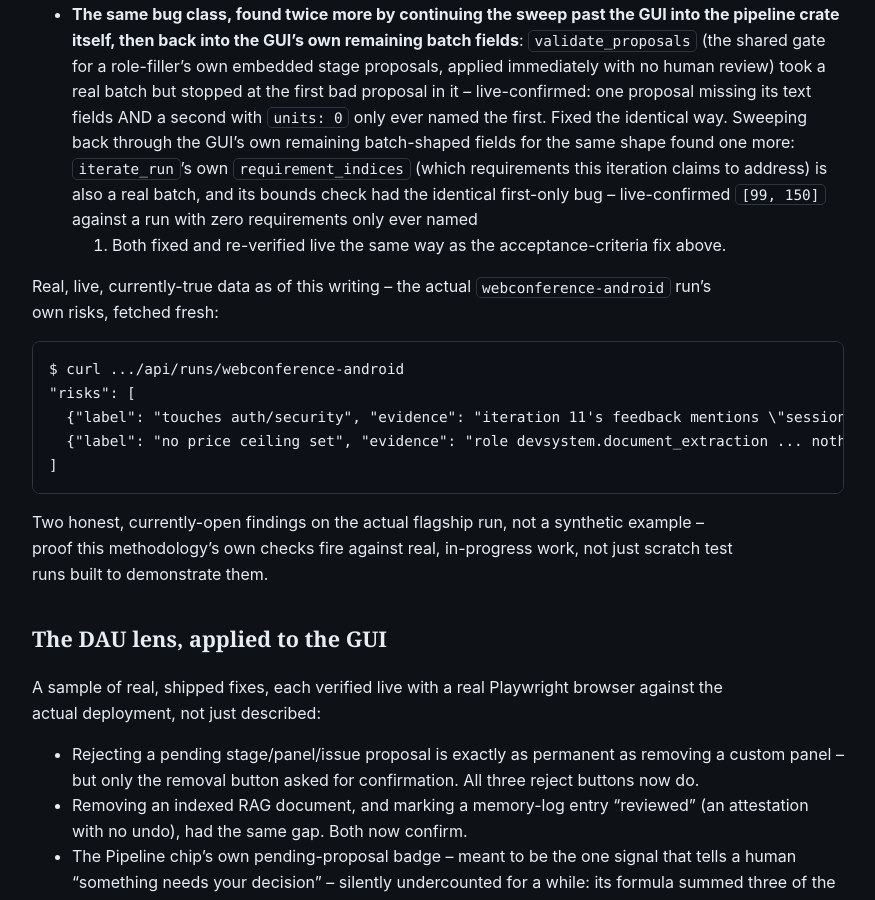
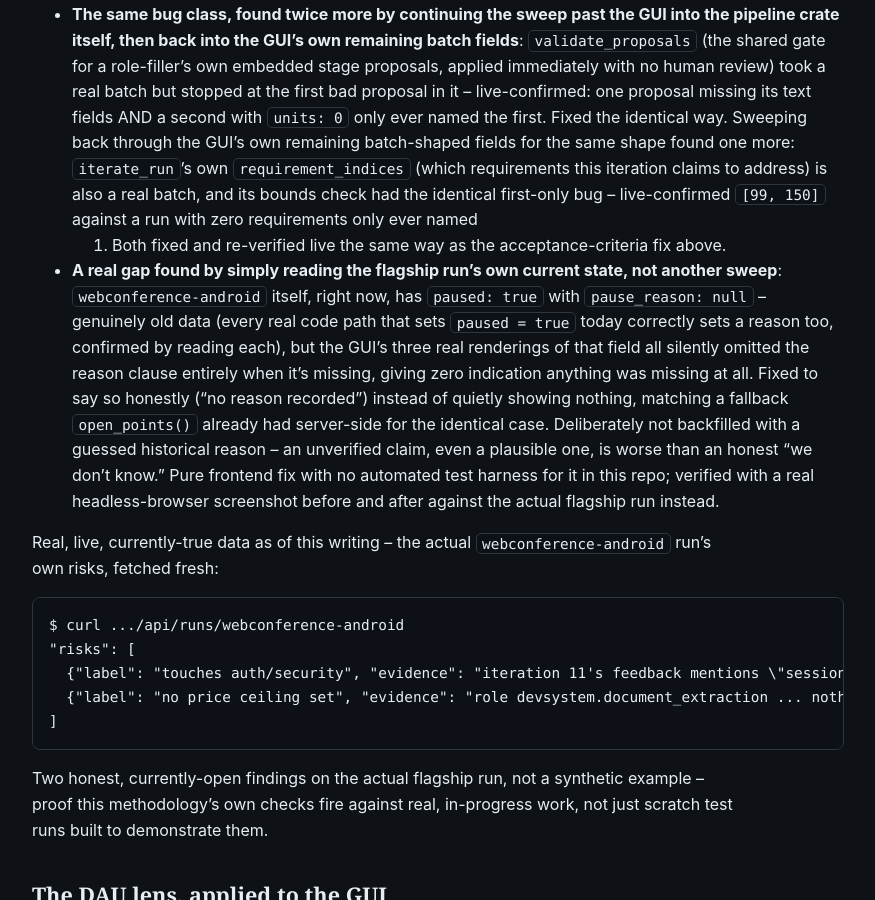
Before and after one commit to scimbe/CADS-devsystem-docs, a Jekyll site: the page built from _explanation/dau-lens-and-stress-testing.md, in a window 1280 px wide and 900 px high, scrolled down 7269 px. Shown: the whole window, without its empty margins (322-1197 px from the left). Built offline with Jekyll 4.4.1, drawn with Linux system fonts in a browser that asks for light colours; some of the changed text lies outside the part shown.

Commit message:
docs: document the pause-reason disclosure fix (CADS-devsystem@a599dd9)
Real gap found and closed 2026-08-06: webconference-android's own real
state showed paused: true with pause_reason: null (data older than the
field), and the GUI silently omitted the reason clause entirely instead of
disclosing the gap -- inconsistent with open_points()'s own already-honest
fallback for the same case.

- why-did-my-run-pause.md: documented the "what if the reason itself is
  missing" case, with a real Playwright screenshot of the actual flagship
  run's own Health & Criteria panel showing the honest "no reason recorded"
  banner. Explicitly notes the deliberate choice not to backfill a guessed
  historical reason.
- dau-lens-and-stress-testing.md: bumped running tallies (sixty->sixty-one
  rounds, forty-seven->forty-eight real gaps), added a representative-sample
  bullet -- noting this one has no automated test harness coverage (pure
  frontend), verified via a real before/after screenshot instead.

Hermetic Jekyll build confirmed clean; verified all new content and the new
screenshot actually rendered/copied in the built site before shipping.

Co-Authored-By: Claude Sonnet 5 <noreply@anthropic.com>
Claude-Session: https://claude.ai/code/session_018FkngvdKnmVcAT84EZe7Ur

```diff
--- a/_explanation/dau-lens-and-stress-testing.md
+++ b/_explanation/dau-lens-and-stress-testing.md
@@ -148,8 +148,8 @@ day -- the paused banner now shows the actual real reason for all three, not a g
 
 ## The real track record
 
-As of this writing, the stress test has run **sixty** real rounds against the actual
-deployment, finding and closing forty-seven real gaps -- not simulated, not hypothetical. A
+As of this writing, the stress test has run **sixty-one** real rounds against the actual
+deployment, finding and closing forty-eight real gaps -- not simulated, not hypothetical. A
 representative sample, each with its own real live before/after proof:
 
 - A one-line rubber-stamp review (`"looks fine to me"`) satisfied the mandatory review gate just as
@@ -293,6 +293,17 @@ representative sample, each with its own real live before/after proof:
   iteration claims to address) is also a real batch, and its bounds check had the identical
   first-only bug -- live-confirmed `[99, 150]` against a run with zero requirements only ever named
   99. Both fixed and re-verified live the same way as the acceptance-criteria fix above.
+- **A real gap found by simply reading the flagship run's own current state, not another sweep**:
+  `webconference-android` itself, right now, has `paused: true` with `pause_reason: null` --
+  genuinely old data (every real code path that sets `paused = true` today correctly sets a reason
+  too, confirmed by reading each), but the GUI's three real renderings of that field all silently
+  omitted the reason clause entirely when it's missing, giving zero indication anything was
+  missing at all. Fixed to say so honestly ("no reason recorded") instead of quietly showing
+  nothing, matching a fallback `open_points()` already had server-side for the identical case.
+  Deliberately not backfilled with a guessed historical reason -- an unverified claim, even a
+  plausible one, is worse than an honest "we don't know." Pure frontend fix with no automated test
+  harness for it in this repo; verified with a real headless-browser screenshot before and after
+  against the actual flagship run instead.
 
 Real, live, currently-true data as of this writing -- the actual `webconference-android` run's own
 risks, fetched fresh:
```
Also changed, not shown: _how-to/why-did-my-run-pause.md (+19 -0 lines), assets/img/howto-milestone-pause/02-paused-banner-no-reason.png (added).
